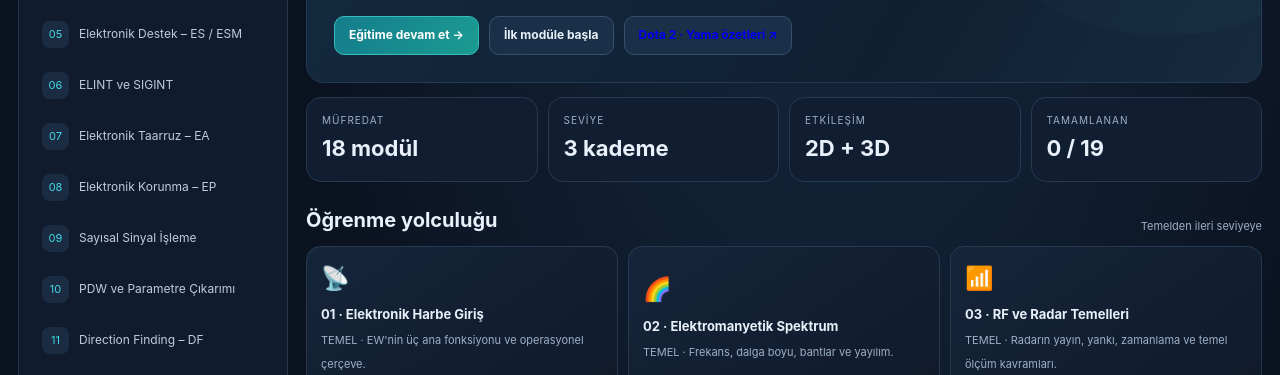
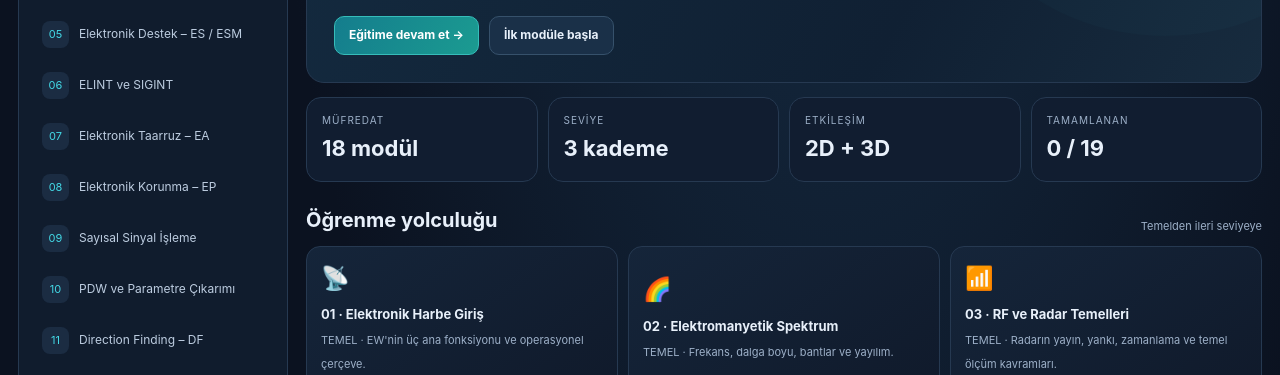
Before and after one commit to egungor/EducationMaterials, a plain HTML site: page ew-lab-pwa/index.html in a window 1280 px wide. Shown: the part 353-728 px from the top of the page. Drawn offline with Linux system fonts and the light colour scheme.

Commit message:
EW Lab ana sayfasından Dota butonu kaldırıldı
Co-Authored-By: Claude Opus 5.5 <noreply@anthropic.com>
Claude-Session: https://claude.ai/code/session_01YZEvZLQiy674tds4frbTzk

```diff
--- a/ew-lab-pwa/index.html
+++ b/ew-lab-pwa/index.html
@@ -62,7 +62,7 @@
 <aside class="side" id="sidebar"><h3>EĞİTİM YOL HARİTASI</h3><nav class="nav" id="nav"></nav><div class="callout" style="margin-top:14px">İlerleme bu tarayıcıda otomatik saklanır. Modülleri dilediğin sırayla açabilirsin.</div></aside>
 <main class="main" id="main">
 <section id="dashboard">
- <div class="hero"><div class="eyebrow">INTERACTIVE ENGINEERING COURSE</div><h1>Elektromanyetik ortamı<br><span style="color:var(--cyan)">anla, modelle, keşfet.</span></h1><p>Elektronik harp sistemlerinin fiziksel temellerinden sistem mimarisine kadar uzanan görsel ve etkileşimli bir öğrenme laboratuvarı. Animasyonları izle, 2D simülasyonları değiştir, 3D modelleri fareyle döndür.</p><div class="heroactions"><button class="btn primary" id="continueBtn">Eğitime devam et →</button><button class="btn" id="firstBtn">İlk modüle başla</button><a class="btn" href="https://egungor.github.io/Dota2/" target="_blank" rel="noopener" style="text-decoration:none">Dota 2 · Yama özetleri ↗</a></div></div>
+ <div class="hero"><div class="eyebrow">INTERACTIVE ENGINEERING COURSE</div><h1>Elektromanyetik ortamı<br><span style="color:var(--cyan)">anla, modelle, keşfet.</span></h1><p>Elektronik harp sistemlerinin fiziksel temellerinden sistem mimarisine kadar uzanan görsel ve etkileşimli bir öğrenme laboratuvarı. Animasyonları izle, 2D simülasyonları değiştir, 3D modelleri fareyle döndür.</p><div class="heroactions"><button class="btn primary" id="continueBtn">Eğitime devam et →</button><button class="btn" id="firstBtn">İlk modüle başla</button></div></div>
  <div class="stats"><div class="stat"><small>MÜFREDAT</small><strong>18 modül</strong></div><div class="stat"><small>SEVİYE</small><strong>3 kademe</strong></div><div class="stat"><small>ETKİLEŞİM</small><strong>2D + 3D</strong></div><div class="stat"><small>TAMAMLANAN</small><strong id="doneCount">0 / 19</strong></div></div>
  <div class="sectionhead"><h2>Öğrenme yolculuğu</h2><span>Temelden ileri seviyeye</span></div><div class="modulegrid" id="moduleGrid"></div>
  <div class="sectionhead"><h2>Laboratuvar yaklaşımı</h2><span>Nasıl öğreneceksin?</span></div><div class="twocol"><div class="card"><h2>◉ Görerek anla</h2><p>RF zincirleri, radar darbeleri, anten desenleri ve sinyal akışlarını hareketli teknik çizimlerle incele.</p></div><div class="card"><h2>⟳ Değiştirerek keşfet</h2><p>Frekans, PRI, darbe genişliği, anten yönü ve örnekleme parametrelerini değiştir; sonuçları anında gör.</p></div></div>
```
